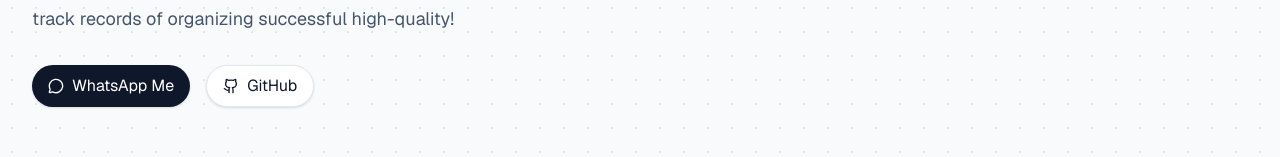
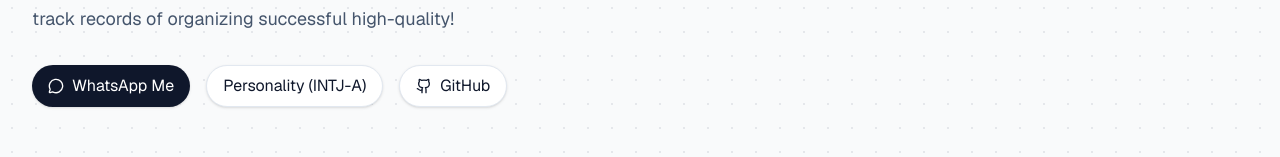
Before and after one commit to Teowwwzx/CV, a Next.js app in the folder cv-app/: page / in a window 1280 px wide. Shown: the part 316-473 px from the top of the page. Built offline with nearby package versions, Linux system fonts and the light colour scheme.

Commit message:
feat: add personality test link to contact section

```diff
--- a/cv-app/src/app/page.tsx
+++ b/cv-app/src/app/page.tsx
@@ -192,13 +192,14 @@ export default function Home() {
               >
                 <MessageCircle size={16} /> WhatsApp Me
               </a>
-              {/* <a
-                href={`https://${cvData.personalInfo.website}`}
+              { <a
+                href={`https://www.16personalities.com/ch/intj-人格`}
                 target="_blank"
                 className="inline-flex items-center gap-2 px-4 py-2 bg-white text-slate-900 border border-slate-200 rounded-full hover:bg-slate-50 transition-colors shadow-sm"
               >
-                <Globe size={16} /> Portfolio
-              </a> */}
+              Personality (INTJ-A)
+              </a>
+              }
               <a
                 href={cvData.personalInfo.github}
                 target="_blank"
```
